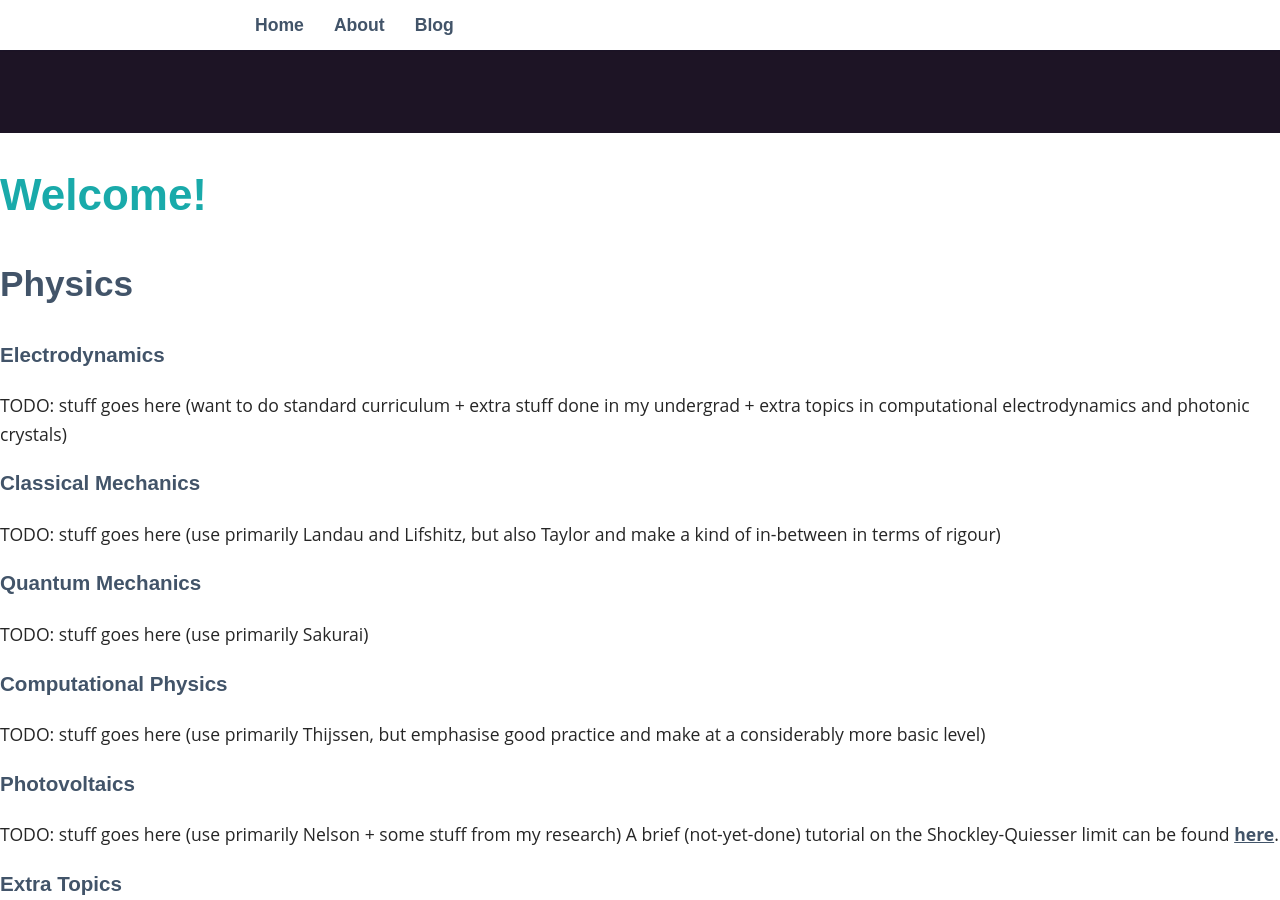
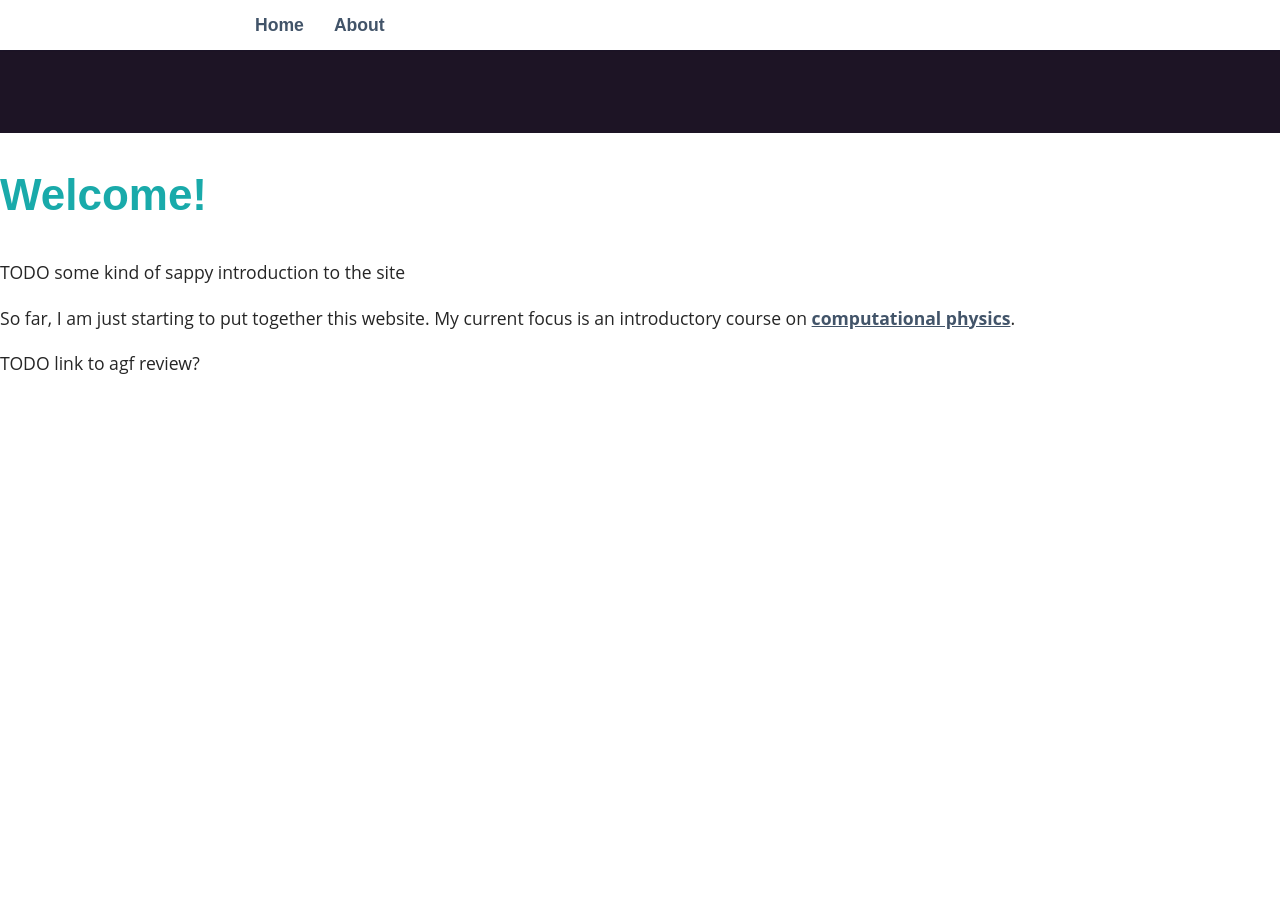
Before and after one commit to jphaupt/phisquared, a Jekyll site: the page built from index.html, in a window 1280 px wide and 900 px high, scrolled down 367 px. Built offline with Jekyll 4.4.1, drawn with Linux system fonts in a browser that asks for light colours; formulas are drawn with MathJax 3; after the commit the page ends 900 px from its top, so only the background shows below that; some of the changed text lies outside the part shown.

Commit message:
added a computational physics course homepage

```diff
--- a/_config.yml
+++ b/_config.yml
@@ -1,11 +1,12 @@
 
 # site settings
 # can obtain via, e.g. {{ site.title }}, {{site.email}} etc
+# home page is url+baseurl (+/index I think is optional)
 title: Phi<sup>2</sup>
 email: jphaupt@protonmail.com
 description: still just messing around, will update
-baseurl: '/phisquared'
-url: 'https://jphaupt.github.io'
+baseurl: '' # '/phisquared' # TODO
+url: "http://localhost:4000" # 'https://jphaupt.github.io'
 github_username: jphaupt
 
 sass:
@@ -14,6 +15,8 @@ sass:
 collections:
   agf: #artificial gauge field
     output: true
+  introcompphys: # introduction to computational physics
+    output: true
 
 
 # Build settings
--- a/_config_dev.yml
+++ b/_config_dev.yml
@@ -4,6 +4,7 @@
 title: Phi<sup>2</sup>
 email: jphaupt@protonmail.com
 description: still just messing around, will update
+baseurl: "/phisquared"
 url: "http://localhost:4000"
 github_username: jphaupt
 
--- a/_data/navigation.yml
+++ b/_data/navigation.yml
@@ -1,6 +1,6 @@
 - name: Home
   link: /
 - name: About
-  link: /about.html
-- name: Blog
-  link: /blog.html
+  link: /about
+# - name: Blog
+#   link: /blog.html
--- a/_layouts/post.html
+++ b/_layouts/post.html
@@ -3,6 +3,7 @@ layout: default #inheritance
 ---
 
 <h1>{{page.title}}</h1>
-<p> {{page.date | date_to_string }} - {{page.author}}</p>
+<p> {{page.init_date}} - {{page.author}}</p>
+<p> Last updated {{page.date | date_to_string }} </p>
 
 {{content}}
--- a/index.html
+++ b/index.html
@@ -4,64 +4,17 @@ title: Home
 ---
 <h1> Welcome! </h1>
 
-<h2> Physics </h2>
-<h3> Electrodynamics </h3>
-TODO: stuff goes here
-(want to do standard curriculum + extra stuff done in my undergrad + extra topics in computational electrodynamics and photonic crystals)
+<p>
+TODO some kind of sappy introduction to the site
+</p>
 
-<h3> Classical Mechanics </h3>
-TODO: stuff goes here
-(use primarily Landau and Lifshitz, but also Taylor and make a kind of in-between in terms of rigour)
+<!---
+TODO
+-->
+<p>
+So far, I am just starting to put together this website. My current focus is an introductory course on <a class = "page-link" href = "/introcompphys/">computational physics</a>.
+</p>
 
-<h3> Quantum Mechanics </h3>
-TODO: stuff goes here
-(use primarily Sakurai)
-
-<h3> Computational Physics </h3>
-TODO: stuff goes here
-(use primarily Thijssen, but emphasise good practice and make at a considerably more basic level)
-
-<h3> Photovoltaics </h3>
-TODO: stuff goes here
-(use primarily Nelson + some stuff from my research)
-A brief (not-yet-done) tutorial on the Shockley-Quiesser limit can be found <a href = "https://github.com/jphaupt/sq_julia">here</a>.
-
-<h3> Extra Topics </h3>
-<h4> Artificial Gauge Fields </h4>
-Some notes I wrote up about artificial gauge fields and quantum simulation can be found <a class = "page-link" href = "/agf_notes.pdf/">here</a>. I did this for a graduate class on quantum optics at the University of Toronto. They are just an introduction and take heavily from one review article it references. I just show more steps, and focus on topics for the class.
-
-<h4> Machine Learning in Physics </h4>
-TODO: stuff goes here
-
-<h4> Interpretations of Quantum Mechanics </h4>
-TODO stuff goes here
-
-<h2> Mathematics </h2>
-
-<h2> Computer Science </h2>
-
-<!--
-Hello, I am still getting things worked out here. Right now this website will just be dedicated to hosting some notes for a class project/seminar I'm working on. Afterwards I hope it'll be something richer.
-<br><br>
-<a href="agf">Link to notes </a>
--->
-
-<!--
----
-# some front matter
-x: 5
-title: Home?
----
-
-<!doctype html>
-<html>
-  <head>
-    <meta charset="utf-8">
-    <title>{{ page.title }}</title>
-  </head>
-  <body>
-    <h1>{{ "Hello World!" | downcase }}</h1>
-    {{ page.x }}
-  </body>
-</html>
--->
+<p>
+TODO link to agf review?
+</p>
```
Also changed, not shown: TODO.md (added, +67 -0 lines), _agf/_intro/index.md (deleted, +0 -13 lines), _agf/index.md (deleted, +0 -13 lines), _introcompphys/index.md (added, +90 -0 lines), _introcompphys/intro.md (added, +8 -0 lines), _introcompphys/sec1_1.md (added, +7 -0 lines), _layouts/lecture.html (added, +15 -0 lines), about.md (+3 -1 lines).
